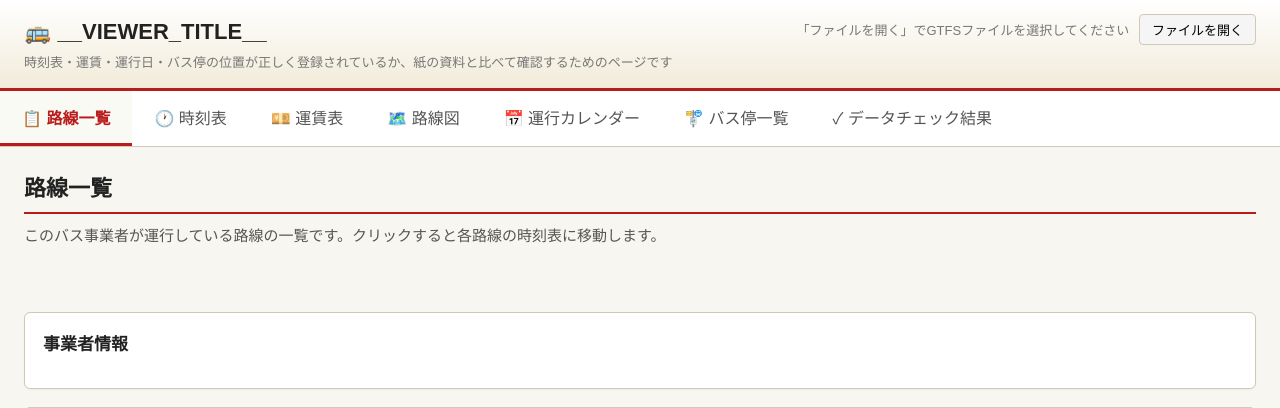
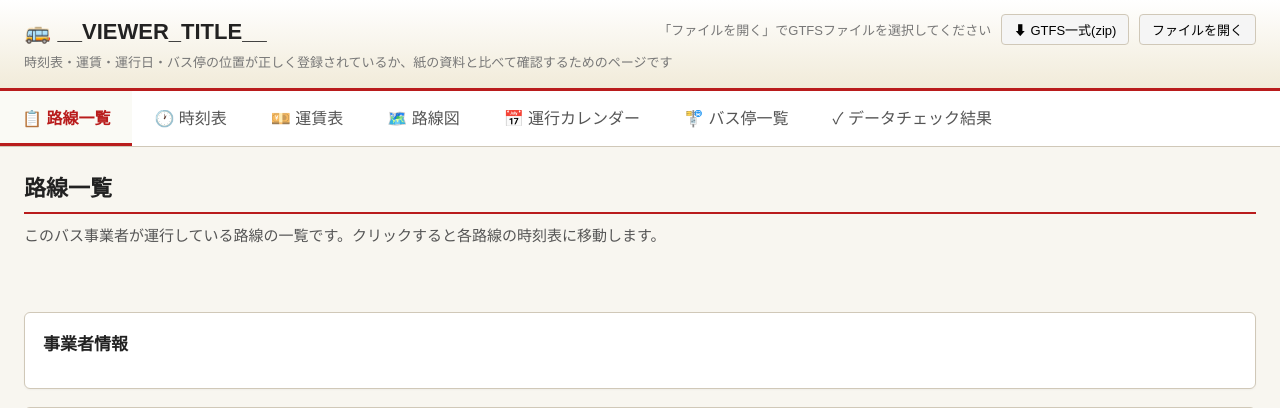
Before and after one commit to k23rs125/gtfs-jp-creator, a Python web app: template skills/gtfs-jp-creator/templates/gtfs_viewer_template.html in a window 1280 px wide. Shown: the top 408 px of the page. Run offline with Jinja, Linux system fonts and the light colour scheme; the template is opened without the code that fills it, so the values that code supplies are empty; some libraries are stand-ins or nearby versions.

Commit message:
ビューア: GTFS一式(zip)ダウンロードを追加（閲覧＋配布を1ファイルに）
これまでビューアは「見る」だけで、成果物zipは④の結果からしか取れなかった。
ビューアに埋め込んだGTFS-JP一式をブラウザ内でzip化して保存できるボタンを追加し、
単一HTMLで「閲覧＋配布(成果物)」が完結するようにした。

- ヘッダに「⬇ GTFS一式(zip)」ボタン。JSZip(CDN)で window.__GTFS_DATA__ の
  各.txtをzip化してダウンロード。オフライン等でJSZip未読込ならメッセージ。

検証: iwamaru生成ビューアで 11ファイル→187KBのzipを生成できることをヘッドレスで確認。

Co-Authored-By: Claude Opus 4.8 <noreply@anthropic.com>

```diff
--- a/skills/gtfs-jp-creator/templates/gtfs_viewer_template.html
+++ b/skills/gtfs-jp-creator/templates/gtfs_viewer_template.html
@@ -8,6 +8,7 @@
 <link rel="stylesheet" href="https://unpkg.com/leaflet@1.9.4/dist/leaflet.css" />
 <script src="https://unpkg.com/leaflet@1.9.4/dist/leaflet.js"></script>
 <script src="https://cdn.jsdelivr.net/npm/papaparse@5.4.1/papaparse.min.js"></script>
+<script src="https://cdn.jsdelivr.net/npm/jszip@3.10.1/dist/jszip.min.js"></script>
 <style>
   :root {
     --bg: #f8f6f0;
@@ -217,6 +218,7 @@
   <div class="load-status">
     <span id="loadStatus">読み込み中…</span>
     <input type="file" id="filePicker" multiple accept=".txt" style="display:none">
+    <button onclick="downloadFeedZip()" title="この確認シートに表示中のGTFS-JP一式をzipで保存">⬇ GTFS一式(zip)</button>
     <button onclick="document.getElementById('filePicker').click()">ファイルを開く</button>
   </div>
   <h1>🚌 __VIEWER_TITLE__</h1>
@@ -358,6 +360,26 @@ const GTFS_FILES = [
 ];
 const DEFAULT_FOLDER = "__FEED_FOLDER__";
 const data = {};
+
+// この確認シートに埋め込まれた GTFS-JP 一式を、ブラウザ内で zip にして保存（成果物の配布用）。
+function downloadFeedZip() {
+  const src = window.__GTFS_DATA__ || {};
+  const files = Object.keys(src).filter(f => src[f] != null && String(src[f]).length);
+  if (!files.length) { alert("埋め込みGTFSデータが見つかりません。"); return; }
+  if (typeof JSZip === "undefined") {
+    alert("zip生成ライブラリを読み込めませんでした（オフライン等）。個別ファイルを保存する場合は各タブから確認してください。");
+    return;
+  }
+  const zip = new JSZip();
+  for (const f of files) zip.file(f, String(src[f]));
+  zip.generateAsync({ type: "blob" }).then(blob => {
+    const a = document.createElement("a");
+    a.href = URL.createObjectURL(blob);
+    a.download = "gtfs-jp.zip";
+    document.body.appendChild(a); a.click(); a.remove();
+    setTimeout(() => URL.revokeObjectURL(a.href), 4000);
+  });
+}
 
 let map = null;
 let mapLayers = {};
```
